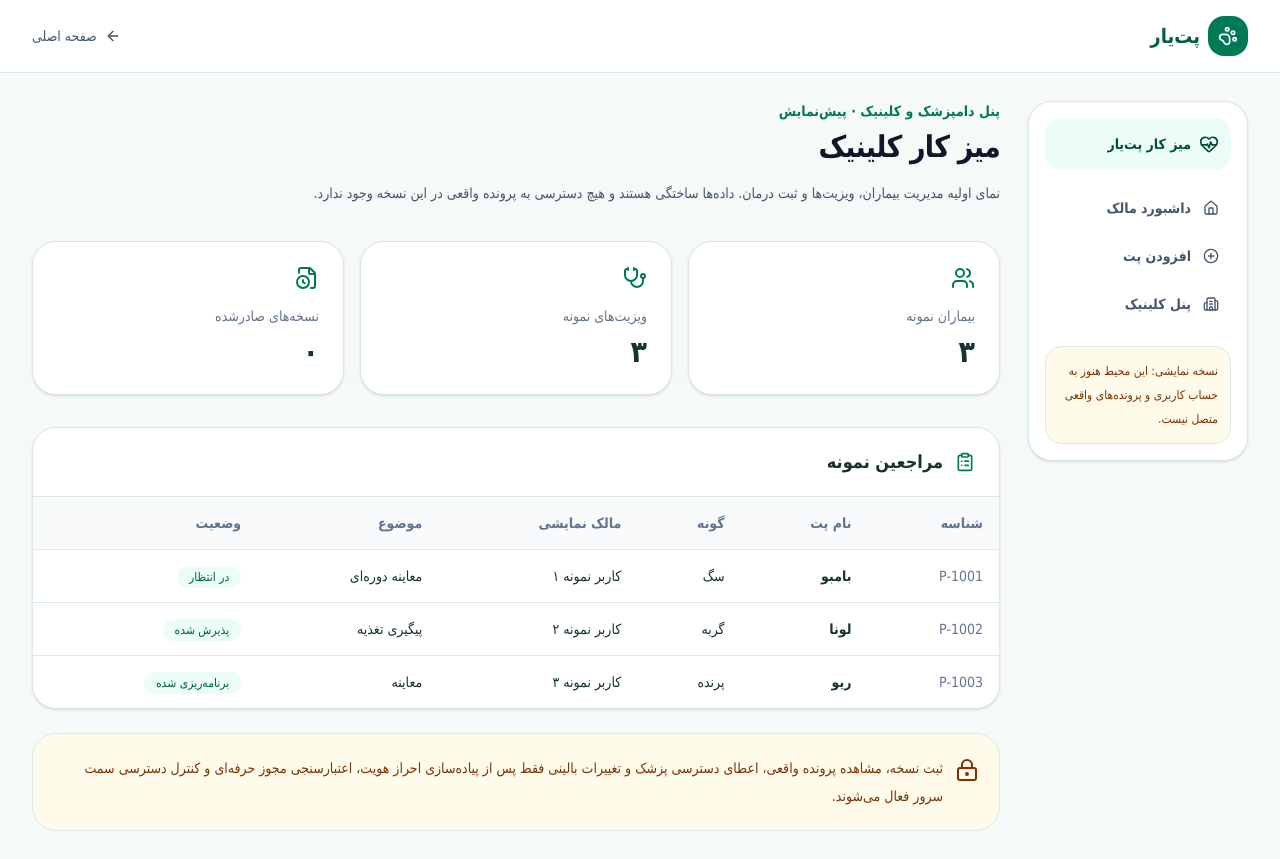
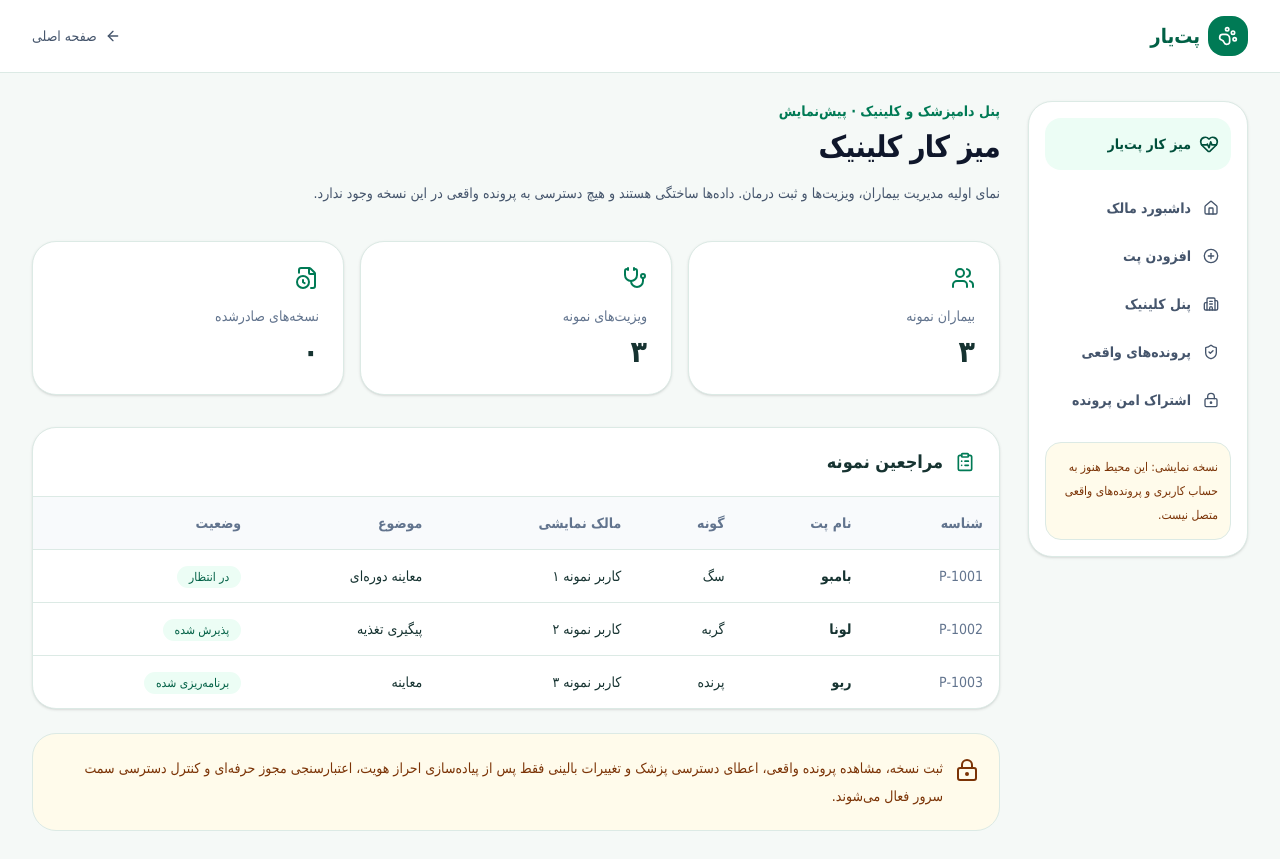
Before and after one commit to mrst10578/Vet-Site, a Next.js app: page /clinic in a window 1280 px wide. Built offline with nearby package versions, Linux system fonts and the light colour scheme; no server answers.

Commit message:
feat(navigation): surface live account and clinic sharing journeys

```diff
--- a/src/components/app-shell.tsx
+++ b/src/components/app-shell.tsx
@@ -1,11 +1,13 @@
 import Link from "next/link";
 import type { ReactNode } from "react";
-import { ArrowLeft, Building2, HeartPulse, House, PawPrint, PlusCircle } from "lucide-react";
+import { ArrowLeft, Building2, HeartPulse, House, LockKeyhole, PawPrint, PlusCircle, ShieldCheck } from "lucide-react";
 
 const links = [
   { href: "/dashboard", text: "داشبورد مالک", icon: House },
   { href: "/pets/new", text: "افزودن پت", icon: PlusCircle },
   { href: "/clinic", text: "پنل کلینیک", icon: Building2 },
+  { href: "/my-pets", text: "پرونده‌های واقعی", icon: ShieldCheck },
+  { href: "/sharing", text: "اشتراک امن پرونده", icon: LockKeyhole },
 ];
 
 export function AppShell({
```
